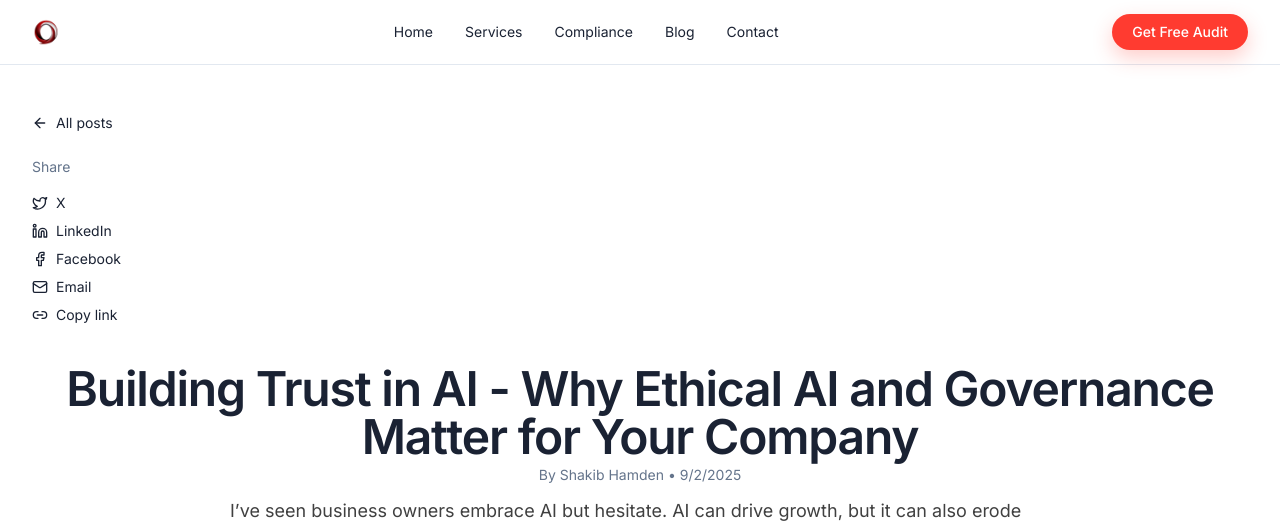
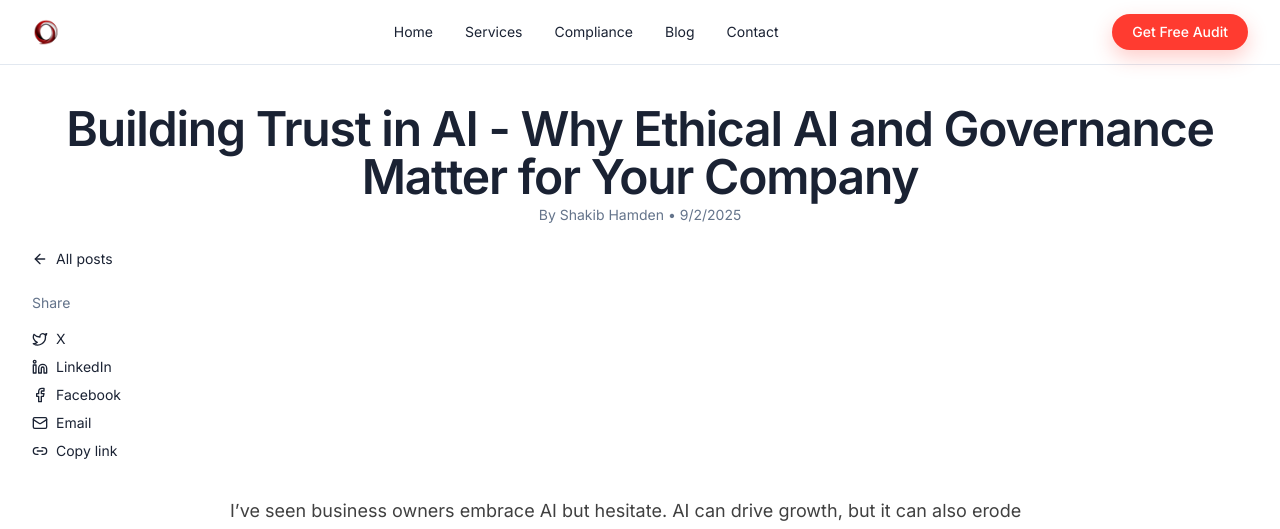
Before and after one commit to ShakibH/ordera-website, a Next.js app: page /blog/building-trust-in-ai in a window 1280 px wide. Shown: the top 529 px of the page. Built offline with nearby package versions, Linux system fonts and the light colour scheme.

Commit message:
blog redesign pt2

```diff
--- a/src/app/(routes)/blog/[slug]/page.tsx
+++ b/src/app/(routes)/blog/[slug]/page.tsx
@@ -199,13 +199,13 @@ export default async function ArticlePage({ params }: Props) {
   if (!post) return notFound();
 
   return (
-    <div className="container-page py-8 md:py-12">
-      <div className="grid grid-cols-1 md:grid-cols-[220px,1fr] gap-8">
+    <div className="container-page pt-8 md:pt-10 pb-12">
+      <h1 className="text-4xl font-semibold tracking-tight md:text-5xl text-center">{post.title}</h1>
+      <div className="mt-1 text-sm text-muted-foreground text-center">By {post.author} • {new Date(post.date).toLocaleDateString()}</div>
+      <div className="mt-6 grid grid-cols-1 md:grid-cols-[220px,1fr] gap-8">
         <SharePanel title={post.title} />
         <article>
-          <h1 className="mt-2 text-4xl font-semibold tracking-tight md:text-5xl text-center">{post.title}</h1>
-          <div className="mt-1 text-sm text-muted-foreground text-center">By {post.author} • {new Date(post.date).toLocaleDateString()}</div>
-          <div className="prose prose-neutral mt-3 mx-auto" style={{ maxWidth: 820 }} dangerouslySetInnerHTML={{ __html: markdownToHtml(stripLeadingH1(post.body), post.image) }} />
+          <div className="prose prose-neutral mx-auto" style={{ maxWidth: 820 }} dangerouslySetInnerHTML={{ __html: markdownToHtml(stripLeadingH1(post.body), post.image) }} />
           <PostContactForm />
         </article>
       </div>
--- a/src/components/SharePanel.tsx
+++ b/src/components/SharePanel.tsx
@@ -33,7 +33,7 @@ export default function SharePanel({ title }: Props) {
   const encodedTitle = encodeURIComponent(title);
 
   return (
-    <aside className="hidden md:block sticky top-24 self-start">
+    <aside className="hidden md:block sticky top-28 self-start">
       <div className="flex flex-col gap-4 text-sm">
         <Link href="/blog" className="inline-flex items-center gap-2 hover:underline">
           <ArrowLeft className="size-4" /> All posts
```
